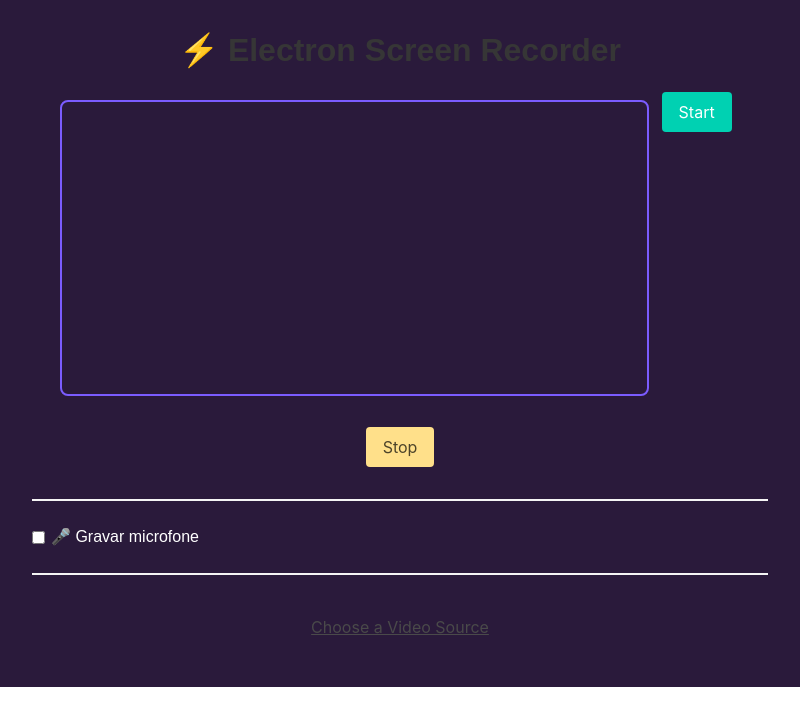
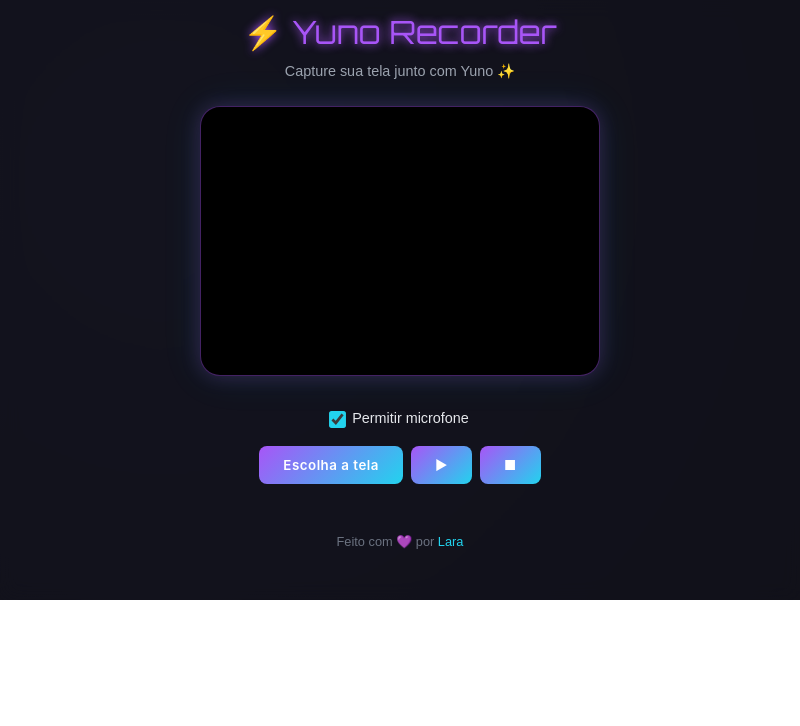
Before and after one commit to laracmiranda/Yuno_Recorder_APP, an Electron app: page yuno-recorder/src/index.html in a window 800 px wide. Drawn offline with nearby package versions, Linux system fonts and the light colour scheme.

Commit message:
style: styling the application with its own identity

```diff
--- a/yuno-recorder/src/index.css
+++ b/yuno-recorder/src/index.css
@@ -1,29 +1,147 @@
+@import url('https://fonts.googleapis.com/css2?family=Orbitron:wght@400;600;800&display=swap');
+@import url('https://fonts.googleapis.com/css2?family=Inter:wght@400;600&display=swap');
+
+:root {
+  --bg-dark: #0a0a0f;
+  --accent-purple: #a855f7;
+  --accent-green: #22d3ee;
+  --text-light: #e5e7eb;
+  --danger: #f87171;
+}
+
+* {
+  box-sizing: border-box;
+  margin: 0;
+  padding: 0;
+  font-family: 'Poppins', sans-serif;
+}
+
+html {
+  overflow: hidden;
+}
+
 body {
-  background-color: #2a1a3b;
-  color: #fff;
-  font-family: Arial, sans-serif;
+  background: radial-gradient(circle at 20% 30%, #111122, #050509);
+  color: var(--text-light);
+  height: 100%;
+  width: 100%;
+  display: flex;
+  align-items: center;
+  justify-content: center;
+  overflow: hidden;
+}
+
+.container {
+  width: 800px;
+  height: 600px;
+  background: rgba(20, 20, 30, 0.8);
+  padding: 1.5rem, 2rem;
+  display: flex;
+  flex-direction: column;
+  justify-content: space-between;
+  backdrop-filter: blur(10px);
+  overflow: hidden;
+}
+
+/* Header */
+.header {
   text-align: center;
-  padding: 2rem;
+  margin: 0.5rem;
+}
+
+.header h1 {
+  font-family: 'Orbitron', sans-serif;
+  font-size: 2rem;
+  color: var(--accent-purple);
+  text-shadow: 0 0 10px var(--accent-purple);
+  display: flex;
+  align-items: center;
+  justify-content: center;
+  gap: 0.4rem;
+}
+
+.header p {
+  font-size: 0.9rem;
+  color: #9ca3af;
+  margin-top: 0.3rem;
+}
+
+/* Vídeo */
+
+.video-box {
+  display: flex;
+  justify-content: center;
+  align-items: center;
+  flex: 1;
+  margin: 1rem 0;
+}
+
+#videoElement {
+  width: 400px;
+  height: 270px;
+  background: #000;
+  border-radius: 12px;
+  border: 1px solid rgba(168, 85, 247, 0.4);
+  border-radius: 20px;
+  box-shadow: 0 0 20px rgba(168, 85, 247, 0.2), 0 0 40px rgba(34, 211, 238, 0.1);
+  object-fit: cover;
+}
+
+/* Botões */
+.controls {
+  display:flex;
+  justify-content: center;
+  align-items: center;
+  gap: 0.5rem;
+  margin-top: 1rem;
 }
 
 button {
-  background-color: #7b5cff;
+  background: linear-gradient(135deg, var(--accent-purple), var(--accent-green));
   border: none;
+  padding: 0.7rem 1.5rem;
+  border-radius: 8px;
   color: #fff;
-  padding: 0.5rem 1rem;
-  margin: 0.5rem;
-  border-radius: 8px;
+  font-weight: 600;
+  letter-spacing: 0.5px;
+  cursor: pointer;
+  transition: transform 0.2s ease, box-shadow 0.2s ease;
+}
+
+button:hover {
+  transform: translateY(-2px);
+  box-shadow: 0 0 10px var(--accent-purple), 0 0 20px var(--accent-green);
+}
+
+button.is-danger {
+  background: var(--danger);
+  box-shadow: 0 0 10px var(--danger);
+}
+
+/* Checkbox microfone */
+.mic-toggle {
+  display: flex;
+  align-items: center;
+  justify-content: center;
+  gap: 0.5rem;
+  margin-top: 1rem;
+  font-size: 0.9rem;
+}
+
+.mic-toggle input {
+  accent-color: var(--accent-green);
+  transform: scale(1.3);
   cursor: pointer;
 }
 
-button:hover {
-  background-color: #5e3dc6;
+/* Footer */
+.footer {
+  text-align: center;
+  font-size: 0.8rem;
+  color: #6b7280;
+  background: transparent;
 }
 
-video {
-  width: 80%;
-  max-width: 800px;
-  margin: 1rem 0;
-  border: 2px solid #7b5cff;
-  border-radius: 8px;
+.footer span {
+  color: var(--accent-green);
 }
--- a/yuno-recorder/src/index.html
+++ b/yuno-recorder/src/index.html
@@ -10,25 +10,33 @@
     <link rel="stylesheet" href="index.css" />
     <script defer src="render.js"></script>
   </head>
-  <body class="content">
-    <h1>⚡ Electron Screen Recorder</h1>
+ <body>
+  <div class="container">
+    <div class="header">
+      <h1>⚡ Yuno Recorder</h1>
+      <p>Capture sua tela junto com Yuno ✨</p>
+    </div>
 
-    <video id="videoElement" autoplay muted></video>
+    <div class="video-box">
+      <video id="videoElement" autoplay muted></video>
+    </div>
 
-    <button id="startBtn" class="button is-primary">Start</button>
-    <button id="stopBtn" class="button is-warning">Stop</button>
+    <div class="mic-toggle">
+      <input type="checkbox" id="micCheckbox" checked>
+      <label for="micCheckbox">Permitir microfone</label>
+    </div>
 
-    <hr />
+    <div class="controls">
+      <button id="videoSelectBtn">Escolha a tela</button>
+      <button id="startBtn">▶</button>
+      <button id="stopBtn">■</button>
+    </div>
 
-    <label style="display: flex; align-items: center; gap: 6px; margin-bottom: 10px;">
-      <input type="checkbox" id="micCheckbox" />
-      🎤 Gravar microfone
-    </label>
 
-    <hr />
-
-    <button id="videoSelectBtn" class="button is-text">
-      Choose a Video Source
-    </button>
-  </body>
+    <div class="footer">
+      <p>Feito com 💜 por <span>Lara</span></p>
+    </div>
+  </div>
+</body>
 </html>
+</html>
--- a/yuno-recorder/src/render.js
+++ b/yuno-recorder/src/render.js
@@ -128,7 +128,7 @@ stopBtn.onclick = () => {
   if (mediaRecorder && mediaRecorder.state === 'recording') {
     mediaRecorder.stop();
     startBtn.classList.remove('is-danger');
-    startBtn.innerText = 'Iniciar';
+    startBtn.innerText = '▶';
   }
 };
 
```
